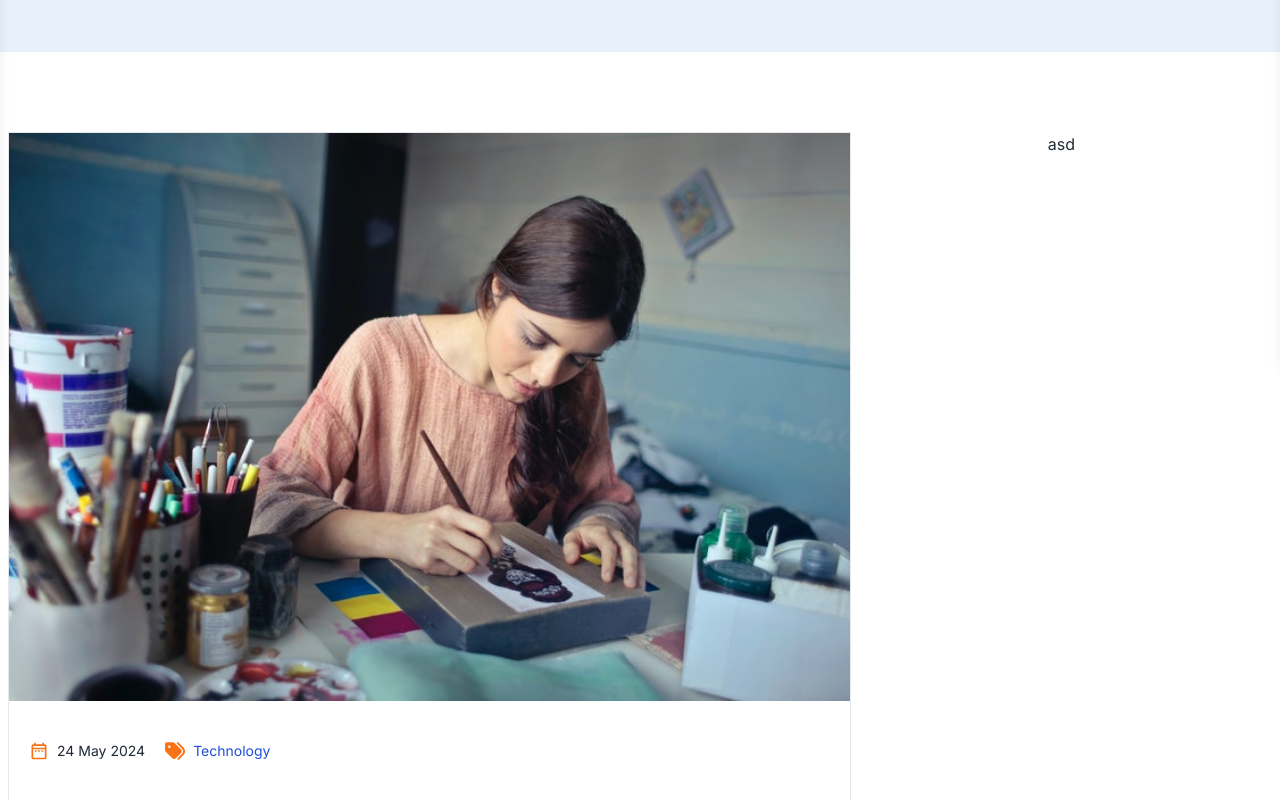
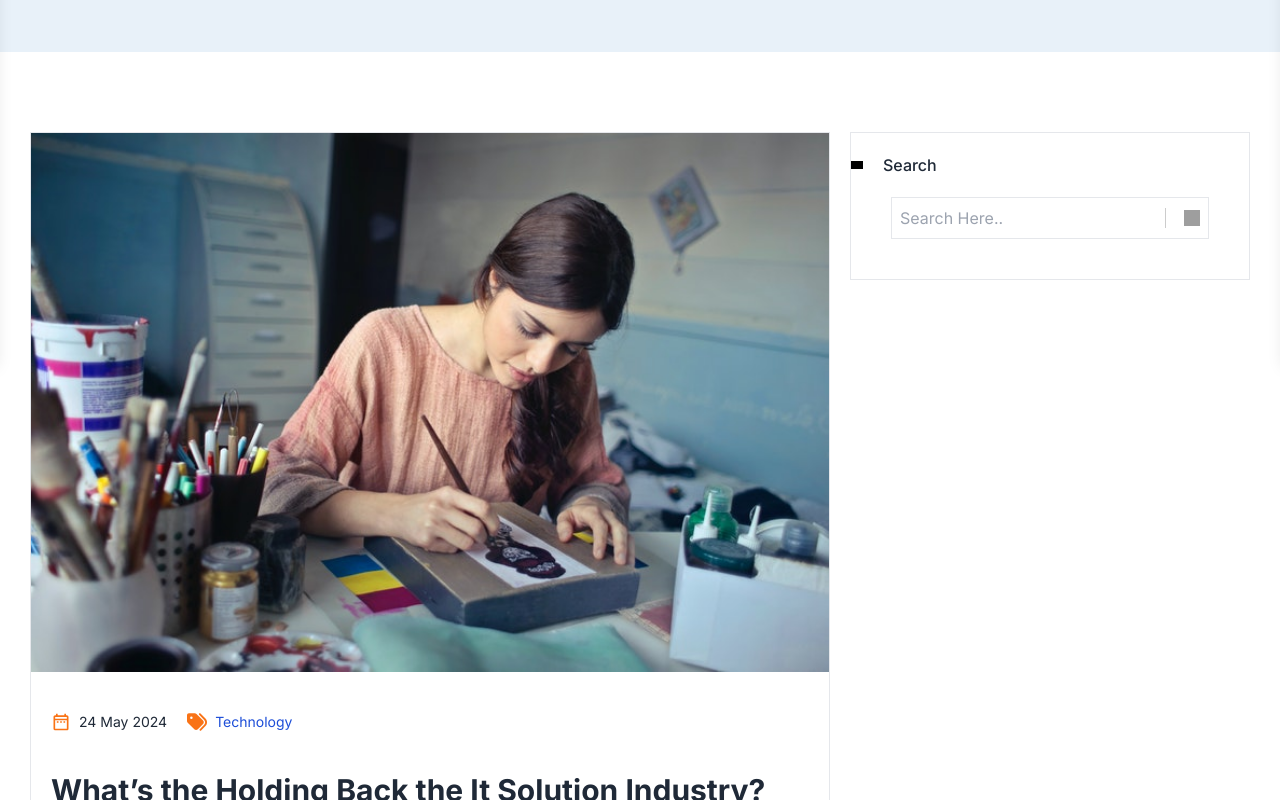
Before and after one commit to muazkhalid936/cwt-project, a Next.js app: page /SingleBlog in a window 1280 px wide. Shown: the part 440-1240 px from the top of the page. Built offline with nearby package versions, Linux system fonts and the light colour scheme; grey boxes are pictures that could not be loaded; a web font is replaced by a local one.

Commit message:
workiing on 2nd part

```diff
--- a/src/app/SingleBlog/page.js
+++ b/src/app/SingleBlog/page.js
@@ -24,8 +24,8 @@ const Page = () => {
         </div>
       </div>
 
-      <div className="flex flex-col lg:flex-row mx-2 my-20">
-        <div className="p1 mx-auto lg:mx-0">
+      <div className="flex flex-col gap-5 justify-center px-0 lg:mx-auto lg:flex-row mx-2 my-20">
+        <div className="w-p1 mx-auto lg:mx-0">
           <div className="border">
             <div>
               <img src="/1.jpg" className="w-full" alt="Blog Main" />
@@ -231,7 +231,29 @@ const Page = () => {
           </div>
         </div>
 
-        <div className="p2 text-center ">asd</div>
+        <div className=" w-full lg:w-p2 ">
+          <div className=" border w-full">
+            <div className=" flex my-5">
+              <div className=" mt-2 w-3 h-2 bg-black"></div>{" "}
+              <h2 className="ml-5 font-medium">Search</h2>
+            </div>
+            <div class="mx-10 border ease-in-out duration-500 active:border-orange-500 mb-10 flex items-center">
+              <input
+                type="text"
+                class="flex-grow p-2 outline-none"
+                placeholder="Search Here.."
+              />
+              <div class="vertical-line"></div>
+              <button class="p-2">
+                <img
+                  src="https://img.icons8.com/material-rounded/24/000000/search.png"
+                  alt="Search"
+                  class="w-4 h-4"
+                />
+              </button>
+            </div>
+          </div>
+        </div>
       </div>
     </>
   );
--- a/src/app/SingleBlog/styles.css
+++ b/src/app/SingleBlog/styles.css
@@ -1,9 +1,4 @@
-.p1 {
-  width: 55%;
-}
-.p2 {
-  width: 45%;
-}
+
 .blog-img {
   width: 300px;
 }
@@ -47,3 +42,9 @@
     height: 200px;
   }
 }
+.vertical-line {
+  border-left: 1px solid #ccc; /* Adjust thickness and color as needed */
+  height: 20px; /* Adjust height as needed */
+  margin-left: 10px; /* Adjust margin as needed */
+  margin-right: 10px; /* Adjust margin as needed */
+}
--- a/tailwind.config.js
+++ b/tailwind.config.js
@@ -12,6 +12,11 @@ module.exports = {
         "gradient-conic":
           "conic-gradient(from 180deg at 50% 50%, var(--tw-gradient-stops))",
       },
+      width: {
+        'p1': '800px',
+        'p2': '400px',
+        '80%':'80%',
+      },
     },
   },
   plugins: [require("daisyui")],
```
